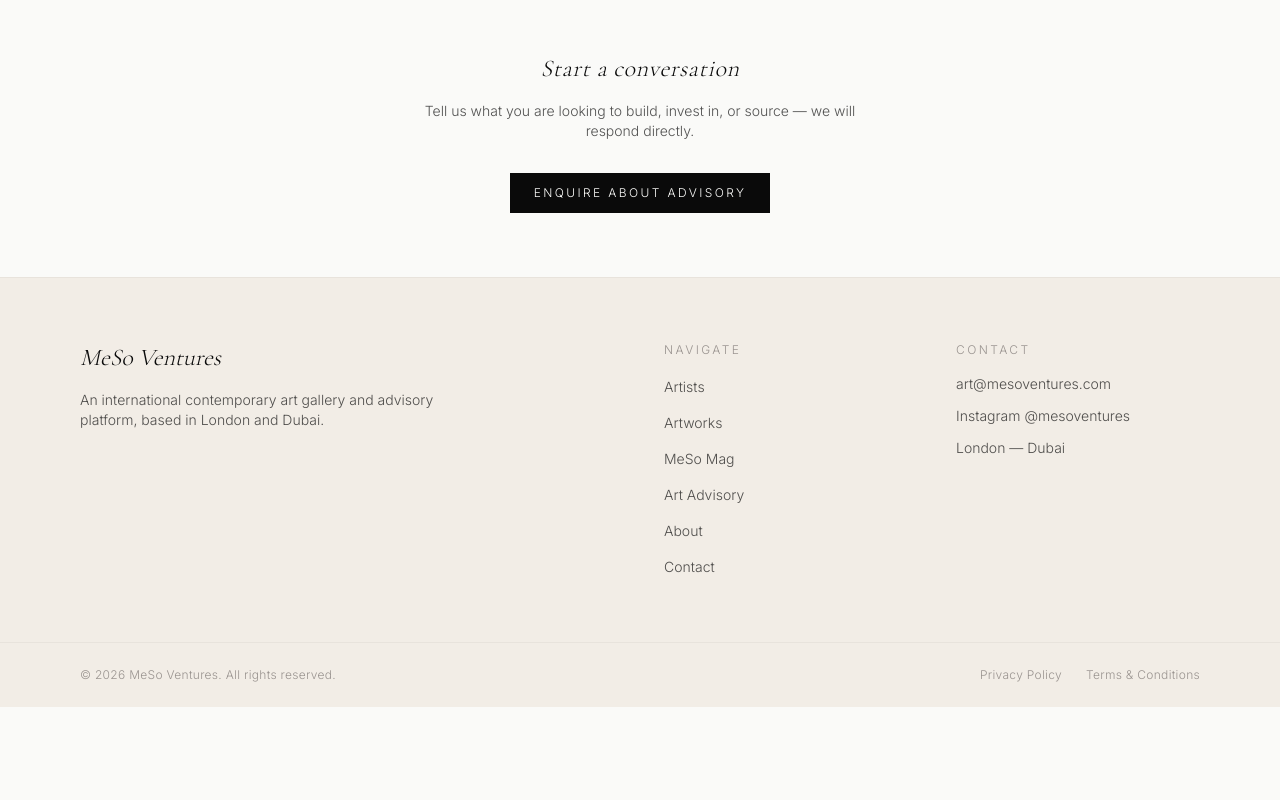
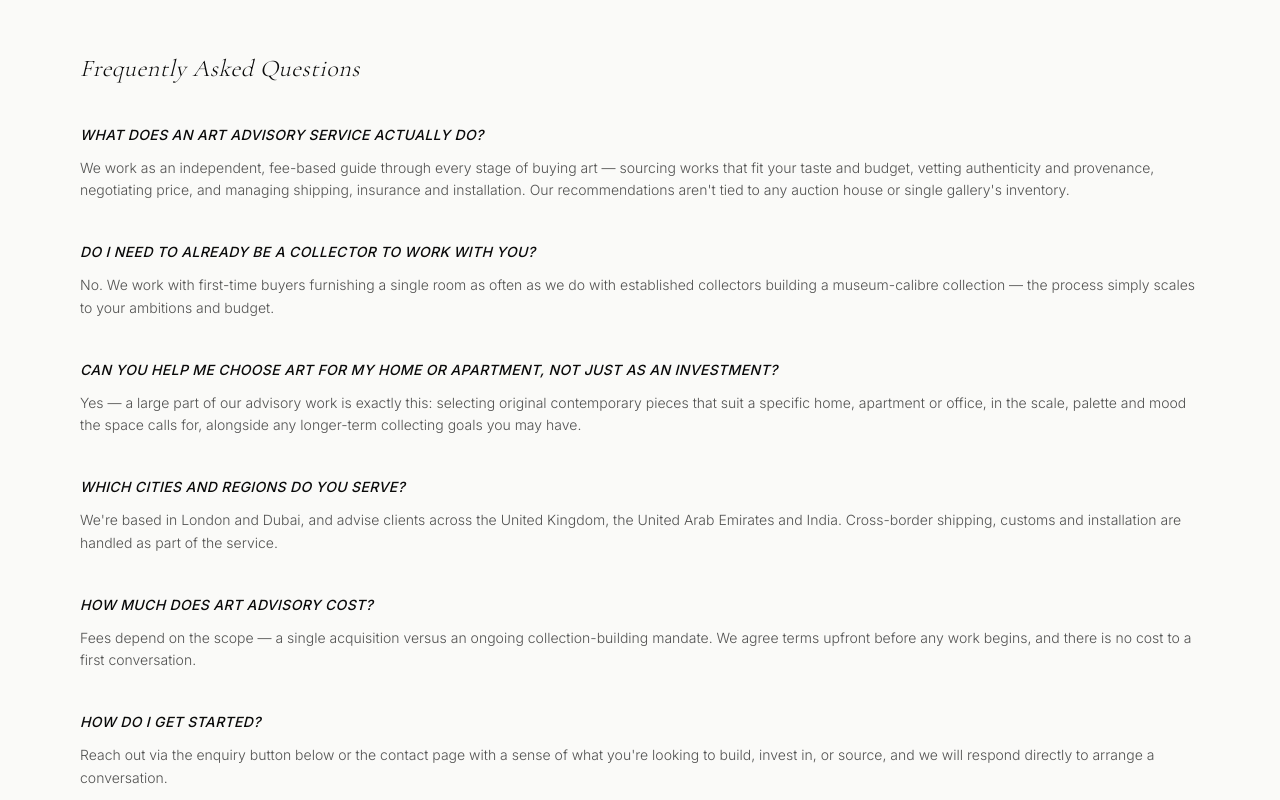
Before and after one commit to ArtMeso/meso-gallery, a Next.js app: page /art-advisory in a window 1280 px wide. Shown: the part 780-1580 px from the top of the page. Before the commit the page ends 1487 px from the top, so only its background shows below. Built offline with nearby package versions, Linux system fonts and the light colour scheme; no server answers.

Commit message:
Fix artwork schema to VisualArtwork, add art advisory FAQs, and llms.txt
Product schema without an offers block was failing Google's rich-results
validator on priced-on-request works; VisualArtwork is the correct type
and doesn't require pricing to validate.

```diff
--- a/src/app/(site)/art-advisory/page.tsx
+++ b/src/app/(site)/art-advisory/page.tsx
@@ -7,7 +7,7 @@ import { pageMetadata } from "@/lib/seo";
 export const metadata: Metadata = pageMetadata({
   title: "Art Advisory",
   description:
-    "MeSo Ventures Art Advisory — Collection Building, Art Investment, Private Sales and Art Sourcing for collectors across London, Dubai, the wider UAE and India.",
+    "MeSo Ventures Art Advisory — Collection Building, Art Investment, Private Sales, Art Sourcing and help choosing contemporary art for your home, for collectors and buyers across London, Dubai, the wider UAE and India.",
   path: "/art-advisory",
 });
 
@@ -34,14 +34,64 @@ const services = [
   },
 ];
 
+const faqs = [
+  {
+    question: "What does an art advisory service actually do?",
+    answer:
+      "We work as an independent, fee-based guide through every stage of buying art — sourcing works that fit your taste and budget, vetting authenticity and provenance, negotiating price, and managing shipping, insurance and installation. Our recommendations aren't tied to any auction house or single gallery's inventory.",
+  },
+  {
+    question: "Do I need to already be a collector to work with you?",
+    answer:
+      "No. We work with first-time buyers furnishing a single room as often as we do with established collectors building a museum-calibre collection — the process simply scales to your ambitions and budget.",
+  },
+  {
+    question: "Can you help me choose art for my home or apartment, not just as an investment?",
+    answer:
+      "Yes — a large part of our advisory work is exactly this: selecting original contemporary pieces that suit a specific home, apartment or office, in the scale, palette and mood the space calls for, alongside any longer-term collecting goals you may have.",
+  },
+  {
+    question: "Which cities and regions do you serve?",
+    answer:
+      "We're based in London and Dubai, and advise clients across the United Kingdom, the United Arab Emirates and India. Cross-border shipping, customs and installation are handled as part of the service.",
+  },
+  {
+    question: "How much does art advisory cost?",
+    answer:
+      "Fees depend on the scope — a single acquisition versus an ongoing collection-building mandate. We agree terms upfront before any work begins, and there is no cost to a first conversation.",
+  },
+  {
+    question: "How do I get started?",
+    answer:
+      "Reach out via the enquiry button below or the contact page with a sense of what you're looking to build, invest in, or source, and we will respond directly to arrange a conversation.",
+  },
+];
+
 export default function ArtAdvisoryPage() {
   const enquireHref = mailtoHref({
     subject: "Art Advisory enquiry",
     body: "Hello MeSo Ventures,\n\nI would like to discuss your art advisory services.\n\n",
   });
 
+  const faqJsonLd = {
+    "@context": "https://schema.org",
+    "@type": "FAQPage",
+    mainEntity: faqs.map((faq) => ({
+      "@type": "Question",
+      name: faq.question,
+      acceptedAnswer: {
+        "@type": "Answer",
+        text: faq.answer,
+      },
+    })),
+  };
+
   return (
     <div className="py-16">
+      <script
+        type="application/ld+json"
+        dangerouslySetInnerHTML={{ __html: JSON.stringify(faqJsonLd) }}
+      />
       <Container className="max-w-3xl">
         <p className="eyebrow mb-4">Art Advisory</p>
         <h1 className="font-serif text-4xl italic font-light text-ink sm:text-5xl">
@@ -69,6 +119,24 @@ export default function ArtAdvisoryPage() {
         </div>
       </Container>
 
+      <Container className="mt-24 max-w-3xl border-t border-mist pt-16">
+        <h2 className="font-serif text-2xl italic font-light text-ink">
+          Frequently Asked Questions
+        </h2>
+        <div className="mt-10 space-y-10">
+          {faqs.map((faq) => (
+            <div key={faq.question}>
+              <h3 className="font-sans text-sm font-medium uppercase tracking-wide text-ink">
+                {faq.question}
+              </h3>
+              <p className="mt-3 font-sans text-sm font-light leading-relaxed text-ink/70">
+                {faq.answer}
+              </p>
+            </div>
+          ))}
+        </div>
+      </Container>
+
       <Container className="mt-24 max-w-3xl border-t border-mist pt-16 text-center">
         <h2 className="font-serif text-2xl italic font-light text-ink">
           Start a conversation
--- a/src/app/(site)/artworks/[slug]/page.tsx
+++ b/src/app/(site)/artworks/[slug]/page.tsx
@@ -27,17 +27,39 @@ export async function generateMetadata({ params }: Props): Promise<Metadata> {
   });
 }
 
+// Sheet dims are free text like "20 x 40 cm" — parse width/height when the
+// format matches, otherwise omit rather than guess.
+function parseDims(dims: string): { width?: string; height?: string } {
+  const match = dims.match(/^\s*([\d.]+)\s*x\s*([\d.]+)\s*(\D+)?\s*$/i);
+  if (!match) return {};
+  const [, width, height, unit] = match;
+  const suffix = unit ? ` ${unit.trim()}` : "";
+  return { width: `${width}${suffix}`, height: `${height}${suffix}` };
+}
+
 export default async function ArtworkPage({ params }: Props) {
   const artwork = await getArtworkBySlug(params.slug);
   if (!artwork) notFound();
 
+  const { width, height } = artwork.dims ? parseDims(artwork.dims) : {};
+
   const jsonLd = {
     "@context": "https://schema.org",
-    "@type": "Product",
+    "@type": "VisualArtwork",
     name: artwork.title,
+    url: `${siteConfig.url}/artworks/${artwork.slug}`,
     image: artwork.imageUrl || undefined,
     description: artwork.bio || undefined,
-    brand: { "@type": "Person", name: artwork.artist },
+    creator: {
+      "@type": "Person",
+      name: artwork.artist,
+      url: `${siteConfig.url}/artists/${artwork.artistSlug}`,
+    },
+    dateCreated: artwork.year || undefined,
+    artform: artwork.type || undefined,
+    artMedium: artwork.mediumFull || artwork.medium || undefined,
+    width: width ? { "@type": "Distance", name: width } : undefined,
+    height: height ? { "@type": "Distance", name: height } : undefined,
     ...(artwork.price
       ? {
           offers: {
```
Also changed, not shown: .claude/launch.json, public/llms.txt (added).
